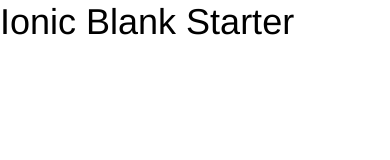
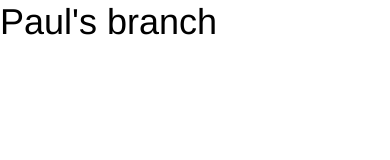
Before and after one commit to paulief/ionic-git-test, a website: page www/index.html in a window 390 px wide. Drawn offline with Linux system fonts and the light colour scheme; some packages are replaced by stand-ins of ours; files that its build step writes are made by us from their sources.

Commit message:
Changed text on main page

```diff
--- a/www/index.html
+++ b/www/index.html
@@ -25,7 +25,7 @@
 
     <ion-pane>
       <ion-header-bar class="bar-stable">
-        <h1 class="title">Ionic Blank Starter</h1>
+        <h1 class="title">Paul's branch</h1>
       </ion-header-bar>
       <ion-content>
       </ion-content>
```
